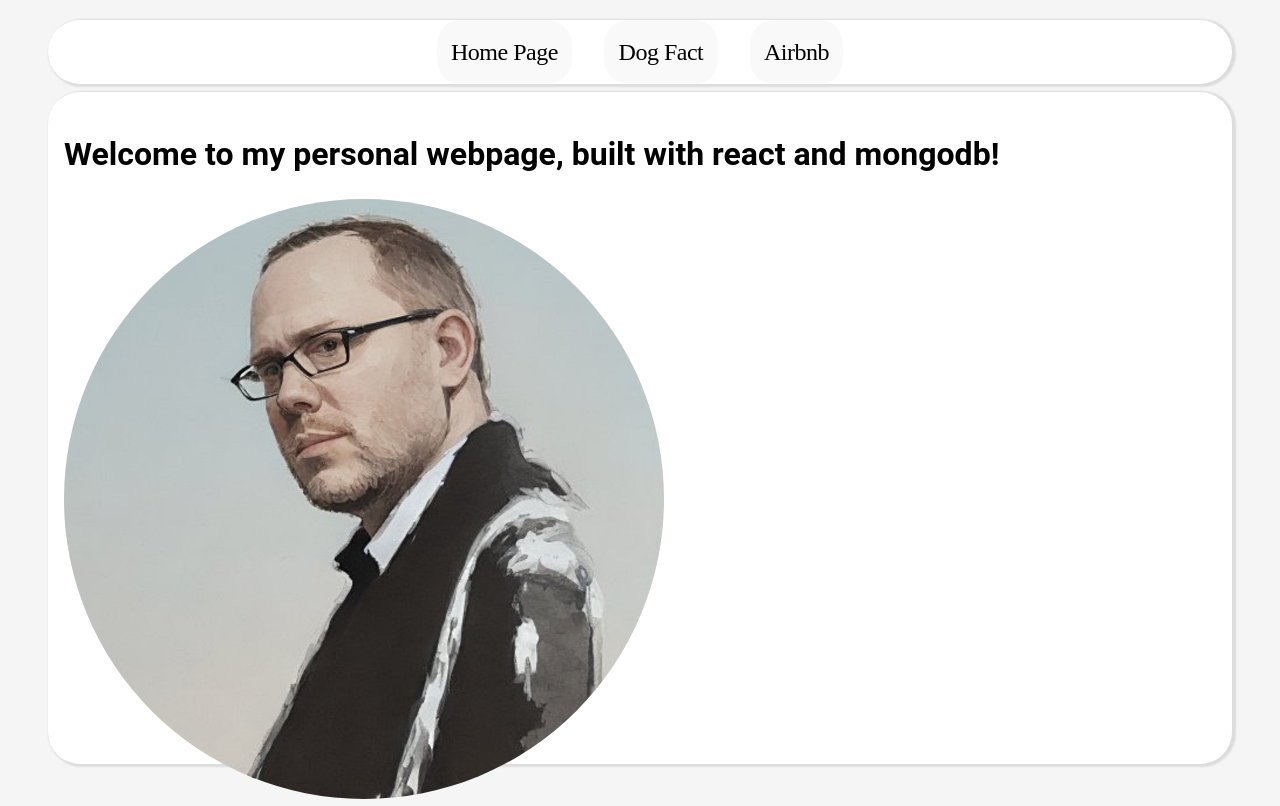
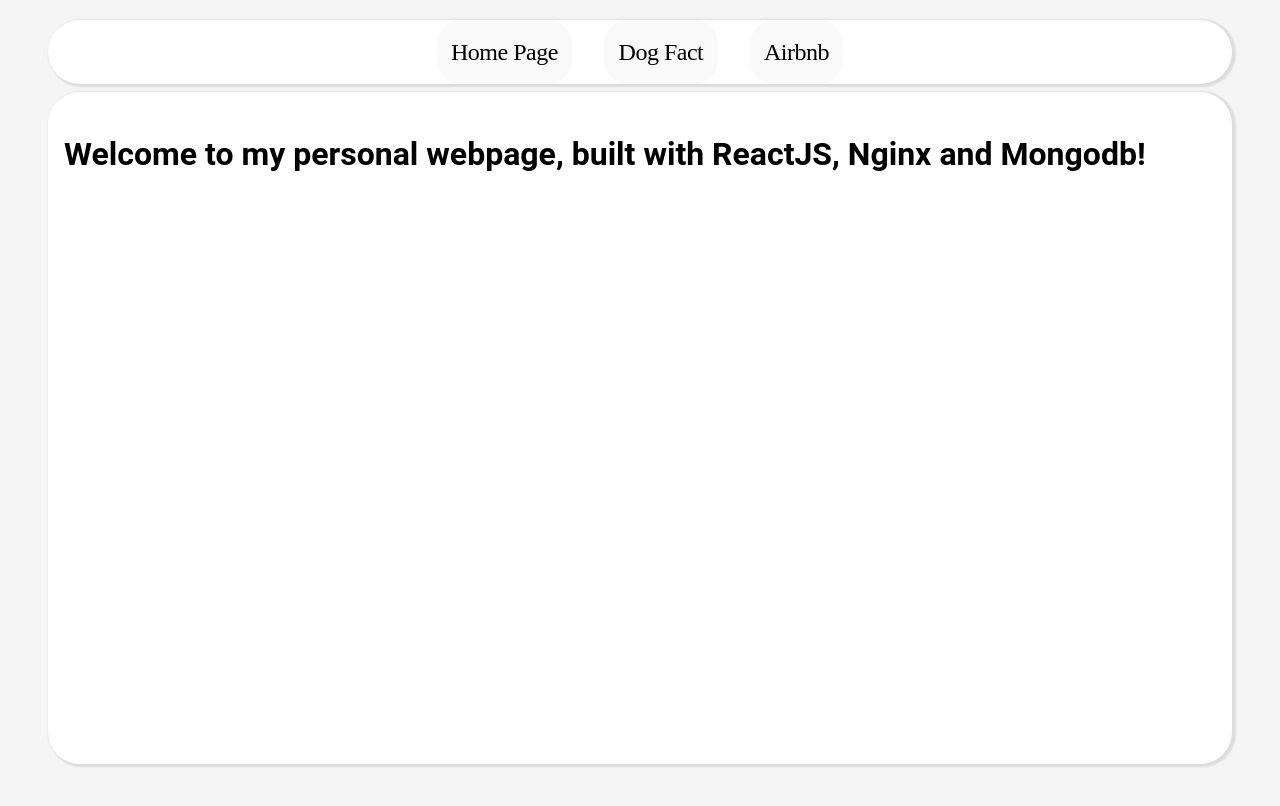
Before and after one commit to Exochos/jeremyward-me, a React (Create React App) app: page / in a window 1280 px wide. Built offline with nearby package versions, Linux system fonts and the light colour scheme; a web font is replaced by a local one.

Commit message:
moar updates
1

```diff
--- a/src/components/dogFacts/DogFact.js
+++ b/src/components/dogFacts/DogFact.js
@@ -28,6 +28,15 @@ export default function DogApi() {
 		getData();
 	}
 
+	/*
+						Source code can be found{' '}
+					<a
+						href='https://github.com/Exochos/jeremyward-me/tree/master/src/components/dogFacts'
+						style={{color: 'blue'}}
+					>
+						https://github.com/Exochos/jeremyward-me/tree/master/src/components/dogFacts
+					</a>
+					*/
 	return (
 		<React.Fragment>
 			<container style={styles.container}>
@@ -45,13 +54,6 @@ export default function DogApi() {
 						Jeremy Ward
 					</a>
 					<br />
-					Source code can be found{' '}
-					<a
-						href='https://github.com/Exochos/jeremyward-me/tree/master/src/components/dogFacts'
-						style={{color: 'blue'}}
-					>
-						https://github.com/Exochos/jeremyward-me/tree/master/src/components/dogFacts
-					</a>
 				</p>
 			</container>
 		</React.Fragment>
--- a/src/components/main/main.js
+++ b/src/components/main/main.js
@@ -1,15 +1,9 @@
 /* eslint-disable react/react-in-jsx-scope */
+// <img src='./me.jpg'	alt='me' className='card-img-top' height={600} style={{borderRadius: '50%'}}/>
 function Main() {
 	return (
 		<div>
-			<h1>Welcome to my personal webpage, built with react and mongodb!</h1>
-			<img
-				src='./me.jpg'
-				alt='me'
-				className='card-img-top'
-				height={600}
-				style={{borderRadius: '50%'}}
-			/>
+			<h1>Welcome to my personal webpage, built with ReactJS, Nginx and Mongodb!</h1>
 		</div>
 	);
 }
```
